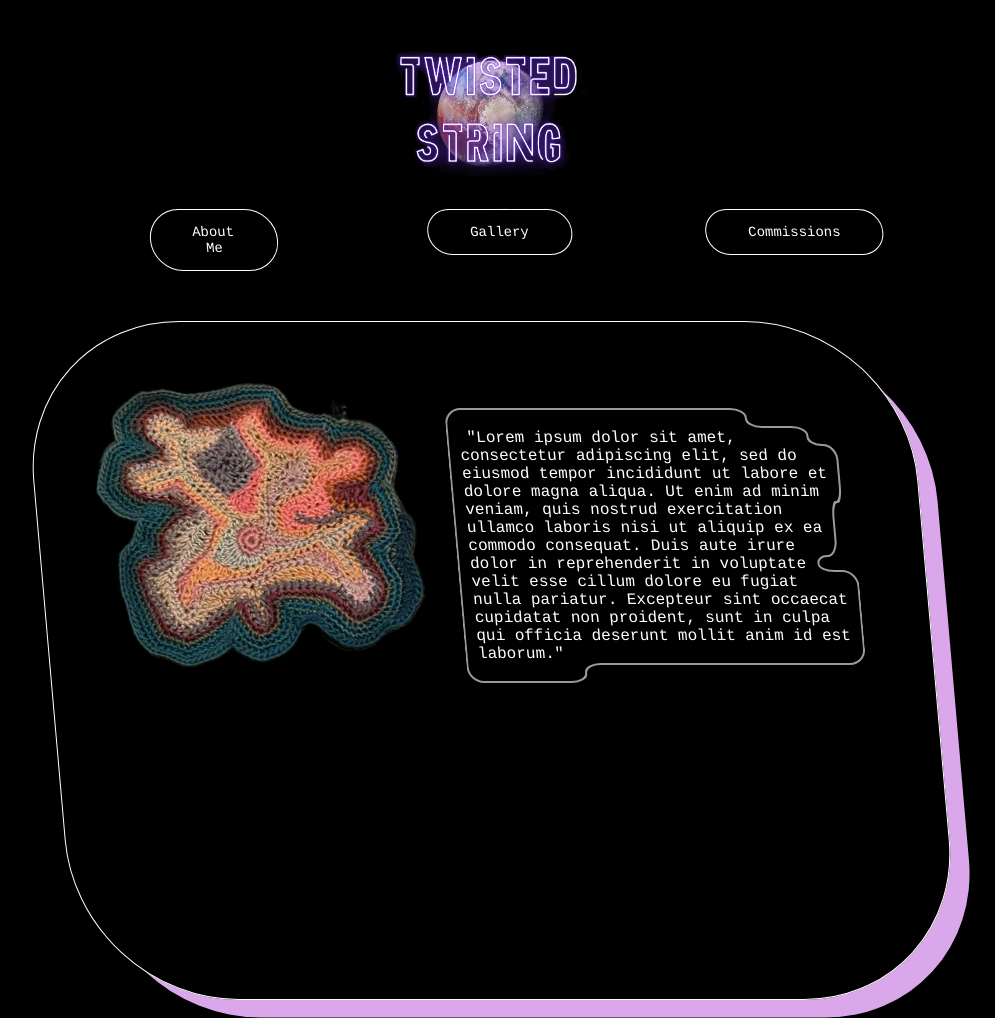
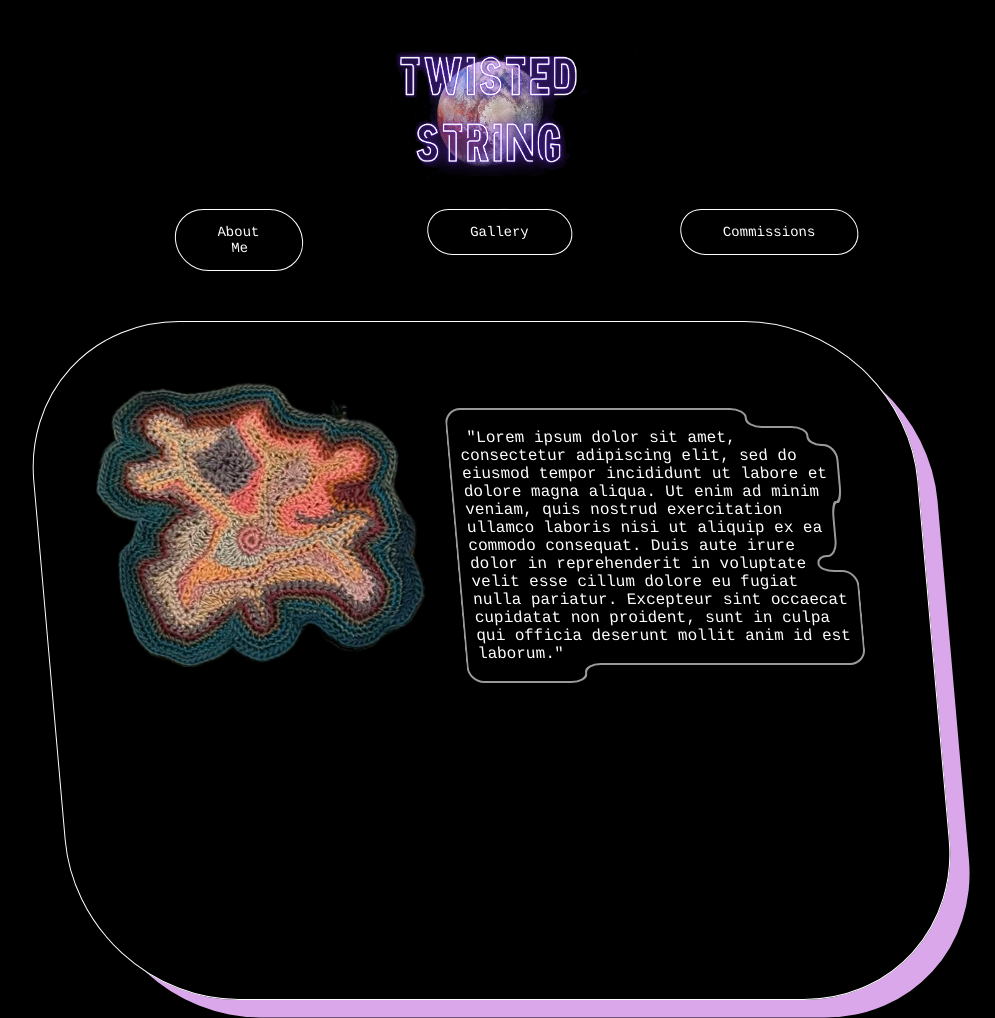
Before and after one commit to twistedstringart/personal-repo, a plain HTML site: page index.html in a window 1280 px wide. Shown: the whole page, without its empty margins (149-1144 px from the left). Drawn offline with Linux system fonts and the light colour scheme.

Commit message:
UI changes

```diff
--- a/stylesheet.css
+++ b/stylesheet.css
@@ -21,7 +21,7 @@ body {
 }
 #navbartoplevel div {
     width: 10%;
-    padding-inline: 6%;
+    padding-inline: 5%;
 }
 .navbutton {
     background-color: black;
```
